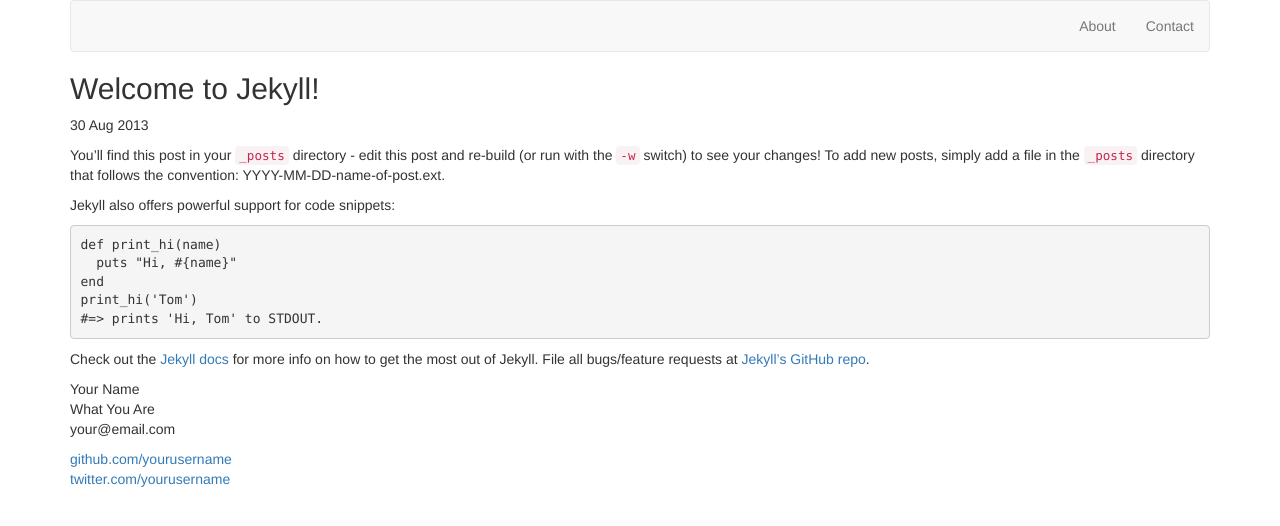
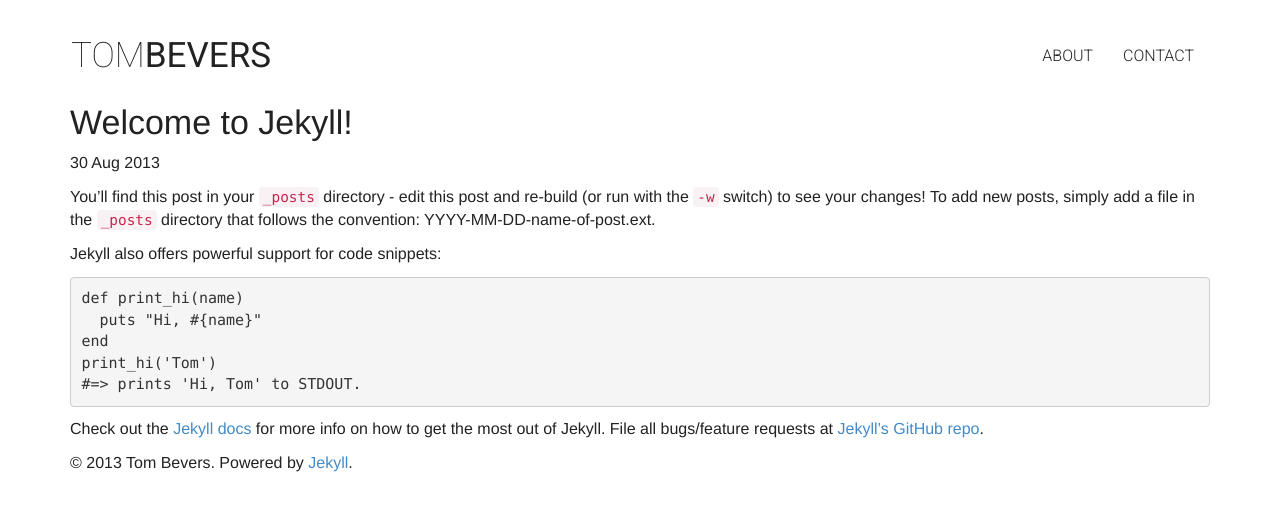
Before and after one commit to tombevers/tombevers.me, a Jekyll site: the page built from _posts/2013-08-29-welcome-to-jekyll.markdown, in a window 1280 px wide. Shown: the top 526 px of the page. Built offline with Jekyll 4.4.1, drawn with Linux system fonts in a browser that asks for light colours; nearby versions of some CDN libraries; library files that are not in the unit come from our copies; Markdown is read by kramdown in place of the engine named in the settings.

Commit message:
Refactoring of layouts + added about and contact page

```diff
--- a/_config.yml
+++ b/_config.yml
@@ -1,20 +1,21 @@
 title:            Tom Bevers
-description:      Describe your website here.
-markdown: redcarpet
-pygments: true
-permalink: pretty
+description:      Personal blog of Tom Bevers
+markdown:         redcarpet
+pygments:         true
+permalink:        /:year/:month/:day/:title
 # Owner/author information
 owner:
-  name:           Bevers
+  name:           Tom Bevers
   firstname:      Tom
-  # Social networking links used in footer. Update and remove as you like.
+  lastname:       Bevers
+  # Social networking links used in footer.
   twitter:        tombevers
   facebook:       tom.bevers
   github:         tombevers
-  stackexchange:  29819/tom
+  stackexchange:  http://stackexchange.com/users/29819/tom
   linkedin:       tombevers
   # For Google Authorship https://plus.google.com/authorship
-  google_plus:    118427252518503055068
+  google_plus:    https://plus.google.com/u/1/118427252518503055068
 
 # Analytics and webmaster tools stuff goes here
 google_analytics:
--- a/_includes/footer.html
+++ b/_includes/footer.html
@@ -0,0 +1,9 @@
+<span>&copy; {{ site.time | date: '%Y' }} {{ site.owner.name }}. Powered by <a href="http://jekyllrb.com">Jekyll</a>.</span>
+<div class="social-icons">
+	{% if site.owner.twitter %}<a href="http://twitter.com/{{ site.owner.twitter }}" title="{{ site.owner.name}} on Twitter" target="_blank"><i class="icon-twitter icon-2x"></i></a>{% endif %}
+	{% if site.owner.facebook %}<a href="http://facebook.com/{{ site.owner.facebook }}" title="{{ site.owner.name}} on Facebook" target="_blank"><i class="icon-facebook icon-2x"></i></a>{% endif %}
+	{% if site.owner.google_plus %}<a href="{{ site.owner.google_plus }}" title="{{ site.owner.name}} on Google+" target="_blank"><i class="icon-google-plus icon-2x"></i></a>{% endif %}
+	{% if site.owner.linkedin %}<a href="http://linkedin.com/in/{{ site.owner.linkedin }}" title="{{ site.owner.name}} on LinkedIn" target="_blank"><i class="icon-linkedin icon-2x"></i></a>{% endif %}
+	{% if site.owner.stackexchange %}<a href="{{ site.owner.stackexchange }}" title="{{ site.owner.name}} on StackExchange" target="_blank"><i class="icon-stackexchange icon-2x"></i></a>{% endif %}
+	{% if site.owner.github %}<a href="http://github.com/{{ site.owner.github }}" title="{{ site.owner.name}} on Github" target="_blank"><i class="icon-github icon-2x"></i></a>{% endif %}
+</div>
--- a/_includes/head.html
+++ b/_includes/head.html
@@ -1,12 +1,13 @@
-<span>&copy; {{ site.time | date: '%Y' }} {{ site.owner.name }}. Powered by <a href="http://jekyllrb.com">Jekyll</a> using the <a href="http://mademistakes.com/">So Simple Theme</a>.</span>
-<div class="social-icons">
-	{% if site.owner.twitter %}<a href="http://twitter.com/{{ site.owner.twitter }}" title="{{ site.owner.name}} on Twitter" target="_blank"><i class="icon-twitter icon-2x"></i></a>{% endif %}
-	{% if site.owner.facebook %}<a href="http://facebook.com/{{ site.owner.facebook }}" title="{{ site.owner.name}} on Facebook" target="_blank"><i class="icon-facebook icon-2x"></i></a>{% endif %}
-	{% if site.owner.google_plus %}<a href="{{ site.owner.google_plus }}" title="{{ site.owner.name}} on Google+" target="_blank"><i class="icon-google-plus icon-2x"></i></a>{% endif %}
-	{% if site.owner.linkedin %}<a href="http://linkedin.com/in/{{ site.owner.linkedin }}" title="{{ site.owner.name}} on LinkedIn" target="_blank"><i class="icon-linkedin icon-2x"></i></a>{% endif %}
-	{% if site.owner.stackexchange %}<a href="{{ site.owner.stackexchange }}" title="{{ site.owner.name}} on StackExchange" target="_blank"><i class="icon-stackexchange icon-2x"></i></a>{% endif %}
-	{% if site.owner.instagram %}<a href="http://instagram.com/{{ site.owner.instagram }}" title="{{ site.owner.name}} on Instagram" target="_blank"><i class="icon-instagram icon-2x"></i></a>{% endif %}
-	{% if site.owner.flickr %}<a href="http://www.flickr.com/photos/{{ site.owner.flickr }}" title="{{ site.owner.name}} on Flickr" target="_blank"><i class="icon-flickr icon-2x"></i></a>{% endif %}
-	{% if site.owner.github %}<a href="http://github.com/{{ site.owner.github }}" title="{{ site.owner.name}} on Github" target="_blank"><i class="icon-github icon-2x"></i></a>{% endif %}
-	{% if site.owner.tumblr %}<a href="http://{{ site.owner.tumblr }}.tumblr.com" title="{{ site.owner.name}} on Tumblr" target="_blank"><i class="icon-tumblr icon-2x"></i></a>{% endif %}
-</div><!-- /.social-icons -->
+<meta charset="utf-8">
+<title>{% if page.title %}{{ page.title }} &#8211; {% endif %}{{ site.title }}</title>
+<meta name="description" content="{% if page.description %}{{ page.description }}{% else %}{{ site.description }}{% endif %}">
+{% if page.tags %}<meta name="keywords" content="{{ page.tags | join: ', ' }}">{% endif %}
+<meta name="viewport" content="width=device-width, initial-scale=1.0">
+<!-- Bootstrap -->
+<link href="/assets/css/bootstrap.css" rel="stylesheet" media="screen">
+
+<!-- HTML5 shim and Respond.js IE8 support of HTML5 elements and media queries -->
+<!--[if lt IE 9]>
+  <script src="/assets/js/html5shiv.js"></script>
+  <script src="/assets/js/respond.min.js"></script>
+<![endif]-->
--- a/_includes/navigation.html
+++ b/_includes/navigation.html
@@ -0,0 +1,7 @@
+<div class="navbar-collapse collapse">
+  <ul class="nav navbar-nav navbar-right">
+  {% for link in site.links %}
+    <li><a href="{{ link.url }}">{{ link.title }}</a></li>
+  {% endfor %}
+  </ul>
+</div>
--- a/_layouts/default.html
+++ b/_layouts/default.html
@@ -1,17 +1,7 @@
 <!DOCTYPE html>
 <html lang="en">
   <head>
-    <meta charset="utf-8">
-    <title>{{ page.title }}</title>
-    <meta name="viewport" content="width=device-width, initial-scale=1.0">
-    <!-- Bootstrap -->
-    <link href="assets/css/bootstrap.css" rel="stylesheet" media="screen">
-
-    <!-- HTML5 shim and Respond.js IE8 support of HTML5 elements and media queries -->
-    <!--[if lt IE 9]>
-      <script src="assets/js/html5shiv.js"></script>
-      <script src="assets/js/respond.min.js"></script>
-    <![endif]-->
+    {% include head.html %}
   </head>
   <body>
     <div class="container">
@@ -22,37 +12,20 @@
             <span class="icon-bar"></span>
             <span class="icon-bar"></span>
           </button>
-          <a class="navbar-brand" href="/">{{ site.firstname }}<strong>{{ site.lastname }}</strong></a>
+          <a class="navbar-brand" href="/">{{ site.owner.firstname }}<strong>{{ site.owner.lastname }}</strong></a>
         </div>
-        <div class="navbar-collapse collapse">
-          <ul class="nav navbar-nav navbar-right">
-            <li><a href="/">About</a></li>
-            <li><a href="#">Contact</a></li>
-          </ul>
-        </div>
+        {% include navigation.html %}
       </div>
       <div class="site">
 
             {{ content }}
 
         <div class="footer">
-          <div class="contact">
-            <p>
-              Your Name<br />
-              What You Are<br />
-              your@email.com
-            </p>
-          </div>
-          <div class="contact">
-            <p>
-              <a href="http://github.com/yourusername/">github.com/yourusername</a><br />
-              <a href="http://twitter.com/yourusername/">twitter.com/yourusername</a><br />
-            </p>
-          </div>
+          {% include footer.html %}
         </div>
       </div>
     </div> <!-- /container -->
     <script src="//code.jquery.com/jquery.js"></script>
-    <script src="assets/js/bootstrap.min.js"></script>
+    <script src="/assets/js/bootstrap.min.js"></script>
   </body>
 </html>
--- /dev/null
+++ b/about/index.markdown
@@ -0,0 +1,6 @@
+---
+layout: default
+title: About
+---
+#About
+Hello, I am Tom Bevers a webdeveloper based in Belgium and currently working for [PrintConcept.com](http://printconcept.com). I love building websites and web applications.
--- /dev/null
+++ b/contact/index.markdown
@@ -0,0 +1,6 @@
+---
+layout: default
+title: Contact
+---
+#Contact
+Hello, I am Tom Bevers a webdeveloper based in Belgium and currently working for [PrintConcept.com](http://printconcept.com). I love building websites and web applications.
--- a/index.html
+++ b/index.html
@@ -1,6 +1,6 @@
 ---
 layout: default
-title: Your New Jekyll Site
+title: Personal blog
 ---
 
 <div id="home">
```
